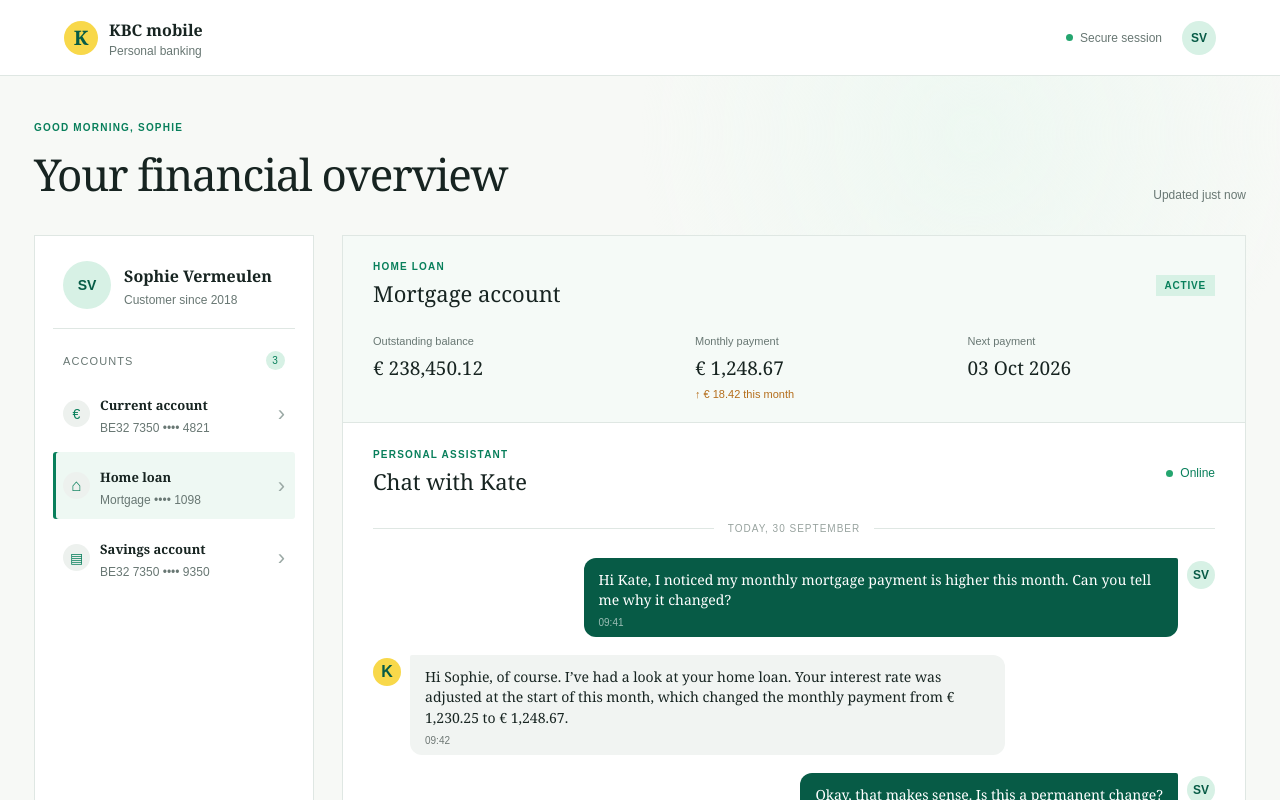
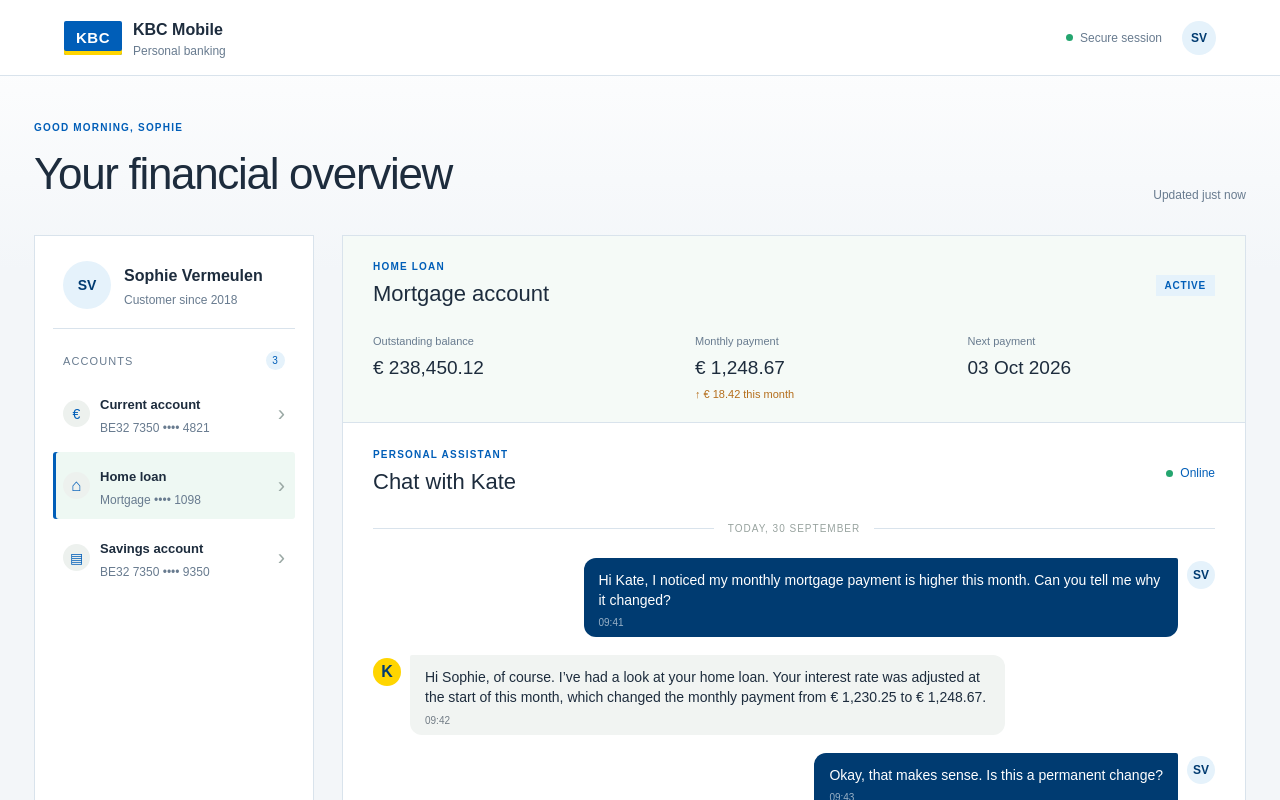
Before and after one commit to michielvissenberg/tectonic, a Next.js app in the folder apps/web/: page / in a window 1280 px wide. Shown: the top 800 px of the page. Built offline with nearby package versions, Linux system fonts and the light colour scheme.

Commit message:
style(web): align shell with kbc branding

```diff
--- a/apps/web/src/app/globals.css
+++ b/apps/web/src/app/globals.css
@@ -1,24 +1,24 @@
 @import 'tailwindcss';
 
 :root {
-	--ink: #172421;
-	--muted: #687773;
-	--line: #dfe7e3;
-	--paper: #f7f9f6;
+	--ink: #1d2c3d;
+	--muted: #687b8f;
+	--line: #d9e3ec;
+	--paper: #f3f6f9;
 	--white: #ffffff;
-	--mint: #d7f1e5;
-	--green: #087f5b;
-	--deep-green: #075b46;
-	--yellow: #f8d84a;
+	--mint: #e5f2fb;
+	--green: #005eb8;
+	--deep-green: #003b71;
+	--yellow: #ffd500;
 }
 
 * { box-sizing: border-box; }
-body { margin: 0; background: var(--paper); color: var(--ink); font-family: Georgia, 'Times New Roman', serif; }
+body { margin: 0; background: var(--paper); color: var(--ink); font-family: Arial, Helvetica, sans-serif; }
 button { font: inherit; }
-.app-shell { min-height: 100vh; background: radial-gradient(circle at 76% 12%, #eef8f2 0, transparent 24%), var(--paper); }
+.app-shell { min-height: 100vh; background: linear-gradient(180deg, #ffffff 0, #f3f6f9 270px); }
 .topbar { height: 76px; padding: 0 5vw; display: flex; align-items: center; justify-content: space-between; background: var(--white); border-bottom: 1px solid var(--line); }
 .brand-lockup, .topbar-actions, .profile-block, .summary-heading, .chat-header, .kate-presence, .secure-status, .account-label-row, .account-nav-item, .requested-state { display: flex; align-items: center; }
-.brand-mark { width: 34px; height: 34px; display: grid; place-items: center; margin-right: 11px; border-radius: 50%; background: var(--yellow); color: var(--deep-green); font: 700 20px Georgia, serif; }
+.brand-mark { width: 58px; height: 34px; display: grid; place-items: center; margin-right: 11px; border-radius: 2px; background: var(--green); color: var(--white); box-shadow: inset 0 -4px var(--yellow); font: 800 15px Arial, sans-serif; letter-spacing: .03em; }
 .brand-name, .brand-context, .profile-name, .profile-detail, .eyebrow, .last-updated, .account-label-row, .account-nav-item p, .help-card p, .summary-metrics span, .summary-metrics small, .message-bubble p, .message-bubble time, .composer-placeholder, .requested-state small { margin: 0; }
 .brand-name { font-size: 16px; font-weight: 700; }.brand-context { color: var(--muted); font: 12px Arial, sans-serif; margin-top: 2px; }.topbar-actions { gap: 20px; }.secure-status, .last-updated { color: var(--muted); font: 12px Arial, sans-serif; }.status-dot { width: 7px; height: 7px; margin-right: 7px; display: inline-block; border-radius: 50%; background: #24a56f; }
 .avatar { flex: 0 0 auto; display: grid; place-items: center; border-radius: 50%; color: var(--deep-green); background: var(--mint); font: 700 12px Arial, sans-serif; }.avatar-small { width: 34px; height: 34px; }.avatar-large { width: 48px; height: 48px; margin-right: 13px; font-size: 14px; }.avatar-tiny, .kate-avatar { width: 28px; height: 28px; margin-top: 3px; }.kate-avatar { background: var(--yellow); font-size: 16px; }
--- a/apps/web/src/app/page.tsx
+++ b/apps/web/src/app/page.tsx
@@ -9,9 +9,9 @@
     <main className="app-shell">
       <header className="topbar">
         <div className="brand-lockup">
-          <div className="brand-mark">K</div>
+          <div className="brand-mark" aria-label="KBC">KBC</div>
           <div>
-            <p className="brand-name">KBC mobile</p>
+            <p className="brand-name">KBC Mobile</p>
             <p className="brand-context">Personal banking</p>
           </div>
         </div>
```
